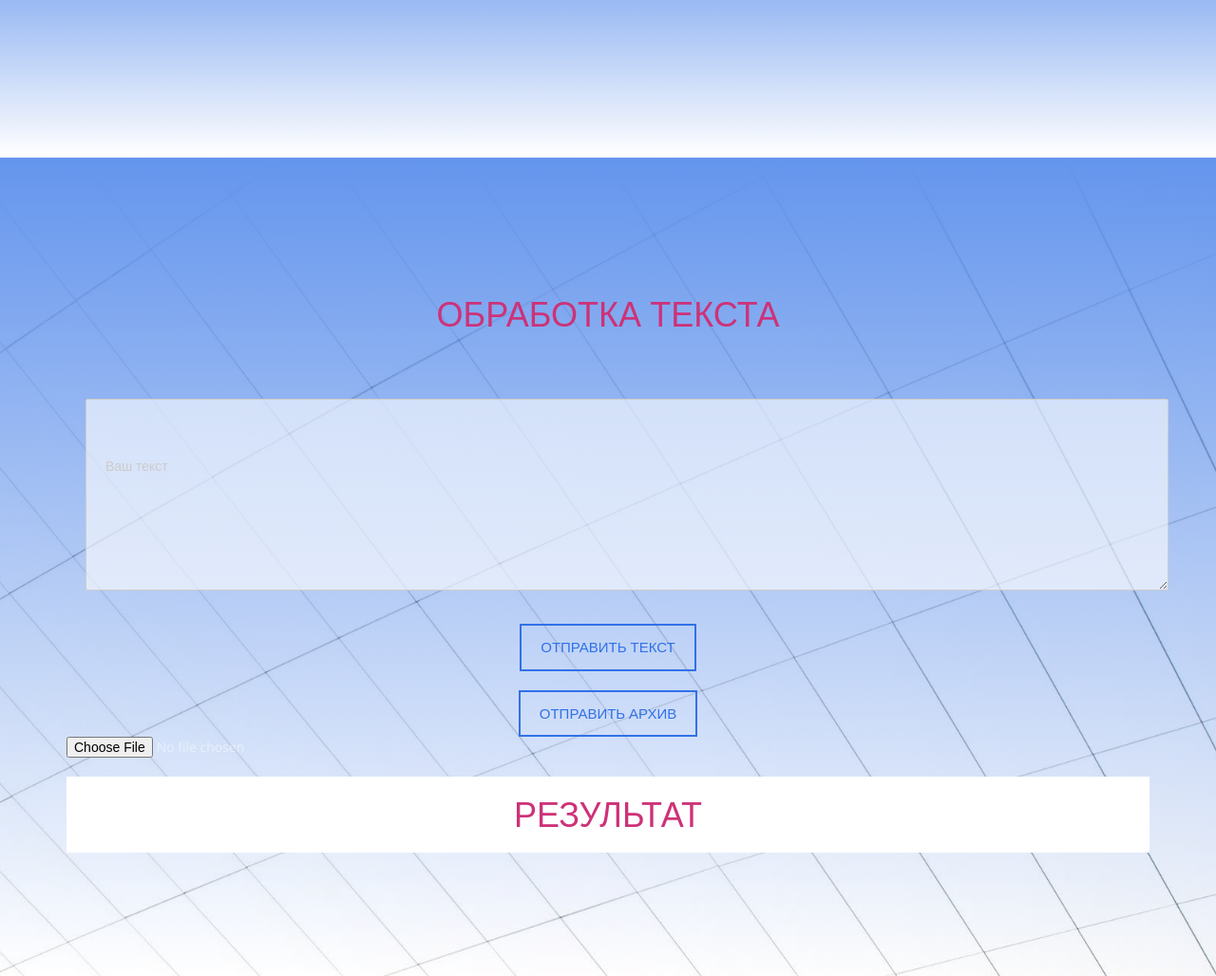
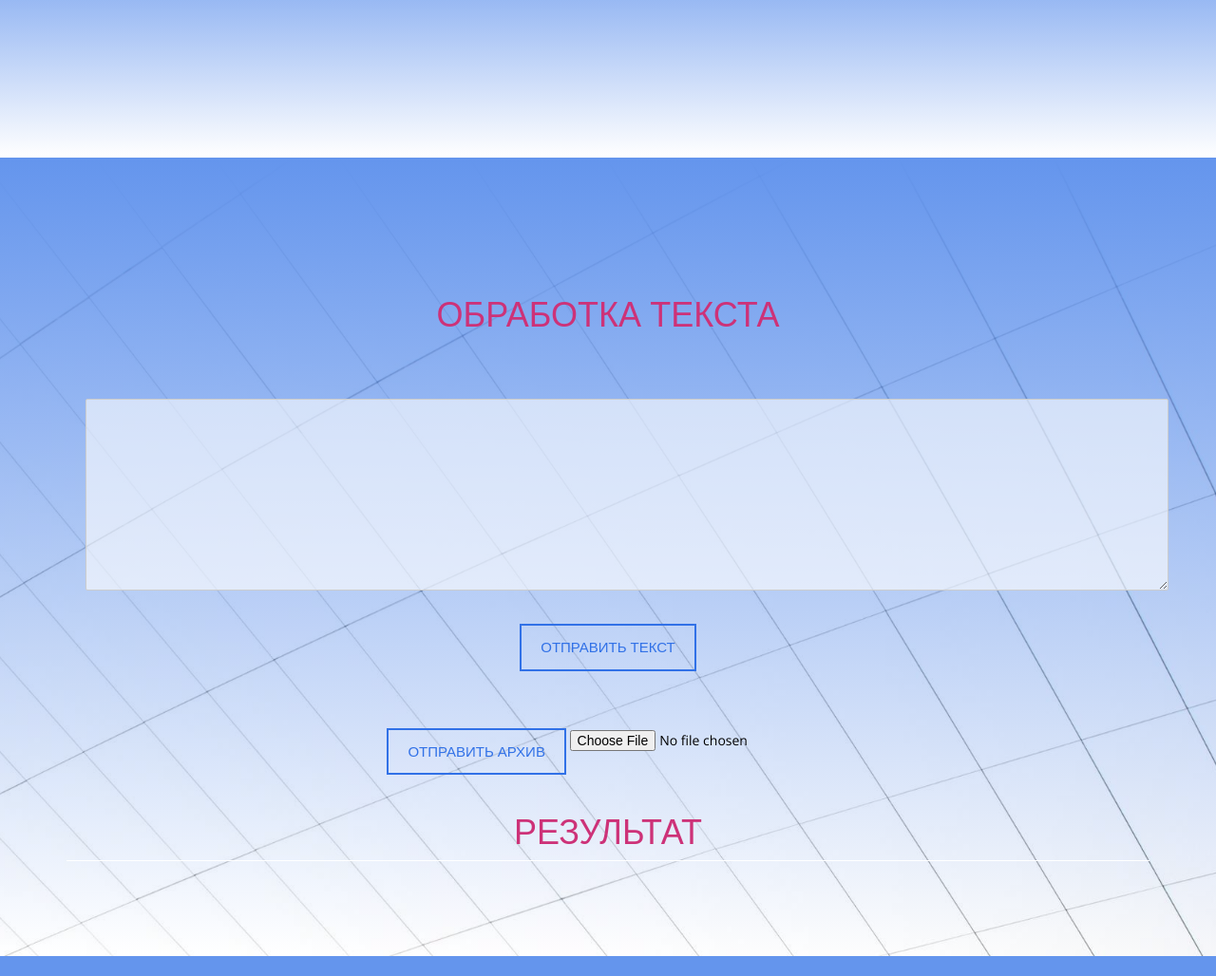
Before and after one commit to uliana-sentsova/NER, a Flask app: page / in a window 1280 px wide. Shown: the part 1496-2524 px from the top of the page at 95% size. After the commit the page ends 2503 px from the top, so only its background shows below. Run offline with Flask 2, Linux system fonts and the light colour scheme; parts of the project's set-up code (start-up, migrations or seed data) failed here and were passed over; some libraries are stand-ins or nearby versions.

Commit message:
udate index.html

```diff
--- a/templates/index.html
+++ b/templates/index.html
@@ -70,7 +70,8 @@
     </div>
   </div>
 </header>
-<!-- Services Section -->
+
+
 <div id="services" class="text-center">
   <div class="container">
     <div class="col-md-8 col-md-offset-2 section-title">
@@ -86,12 +87,8 @@
         <h4>Получи отчёт</h4>
         <p>Информация о персонах, организациях и локациях, упомянутых в текстах.</p>
       </div>
-<!--       <div class="col-xs-6 col-md-4"> <i class="fa fa-area-chart"></i>
-        <h4>Получи визуализацию</h4>
-        <p>Графы связей между сущностями в тексте.</p> -->
-      </div>
     </div>
-  </div>
+</div>
 </div>
 
 
@@ -103,26 +100,41 @@
         <h1>Обработка текста</h1>
 
       </div>
-        <form>
-          <div class="form-group">
-            <textarea name="message" id="message" class="form-control" rows="4" placeholder="Ваш текст" required></textarea>
+      <form>
+
+          <div class="form-group" align="center">
+            <textarea name="message" id="message" class="form-control" rows="4" placeholder="Ваш текст" required>
+            </textarea>
             <p class="help-block text-danger"></p>
           </div>
-          <div id="success">
+
+          <div id="success"></div>
+
           <button id='recognize' type="submit" class="btn btn-default">Отправить текст</button>
-          </div>
-          <div id="something">
-<button id="upload-file-btn" type="button" class="btn btn-default">Отправить архив</button>
-          <input type="file" name="my_file" id="my-file" placeholder="sfv">
-          </div>
 
-<div id="result" class="text-center">
-
-          <h1>Результат</h1>
-          </div>
+      </form>
 
 
+    <form id="upload-file" method="post" enctype="multipart/form-data" align="center">
+        <fieldset>
+            <button id="upload-file-btn" type="button" class="btn btn-default">Отправить архив</button>
+            <input name="file" type="file" style="color:black; display:inline">
+        </fieldset>
+
+    </form>
+
+      <div class='col-md-12' id='result_header'>
+          <h1>Результат</h1>
+      </div>
+      <div class='col-md-12' id='result'></div>
+      </div>
+
+    </div>
+  </div>
 </div>
+
+<script src="//cdnjs.cloudflare.com/ajax/libs/less.js/2.7.1/less.min.js"></script>
+
 <script src='https://ajax.googleapis.com/ajax/libs/jquery/1.12.4/jquery.min.js'></script>
 <script type="text/javascript" src="../static/js/jquery.1.11.1.js"></script>
 <script type="text/javascript" src="../static/js/bootstrap.js"></script>
```
